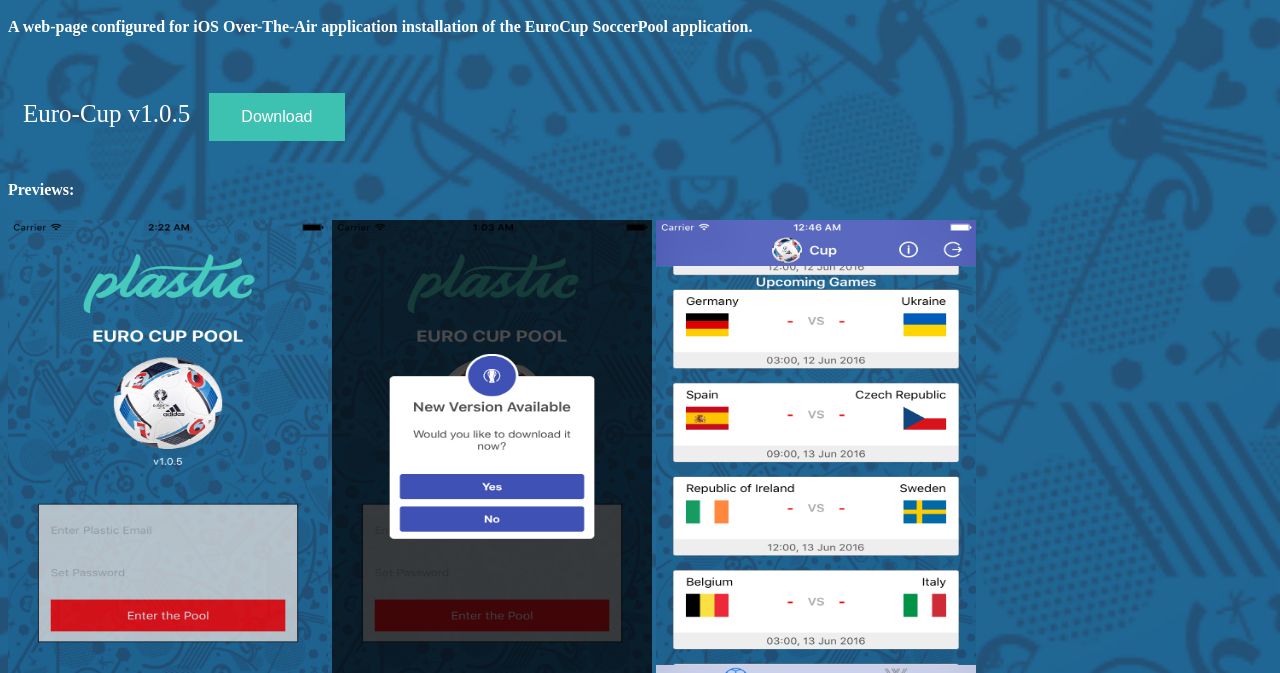
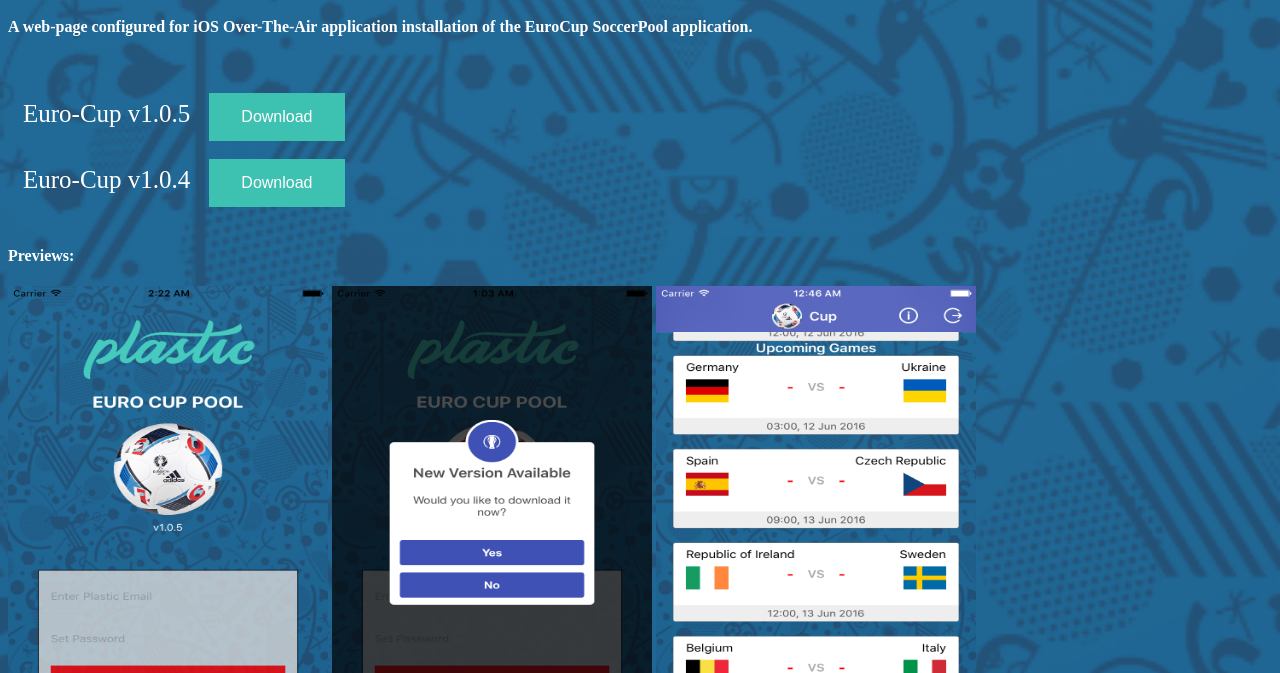
Before and after one commit to Brandon-T/brandon-t.github.io, a plain HTML site: page index.html in a window 1280 px wide. Shown: the part 127-800 px from the top of the page. Drawn offline with Linux system fonts and the light colour scheme.

Commit message:
Fixed plist

```diff
--- a/index.html
+++ b/index.html
@@ -64,6 +64,12 @@
 		    <button id="downloadBtn">Download</button>
 		</a>
 
+		<br /><br />
+		<label for="downloadBtn" style="color:white">Euro-Cup v1.0.4</label>
+		<a href="itms-services://?action=download-manifest&url=https://brandon-t.github.io/install/version-1_0_4.plist">
+		    <button id="downloadBtn">Download</button>
+		</a>
+
 
 		<br /><br />
 		<h4 style="color:white">Previews:</h4>
```
Also changed, not shown: 2 other files.
